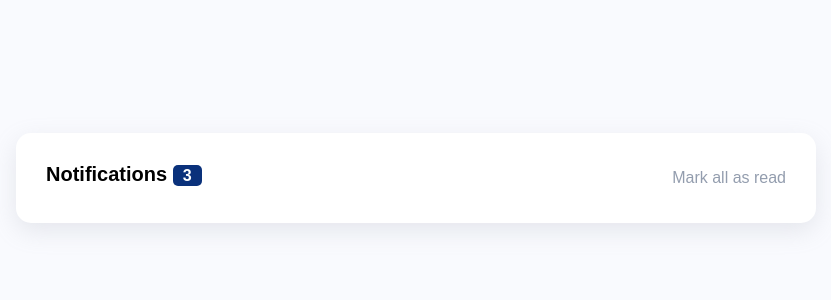
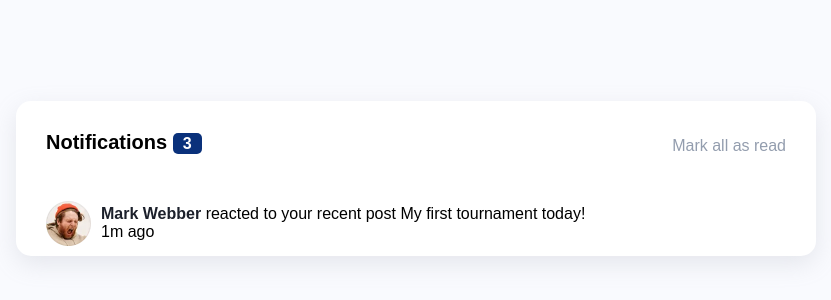
Before and after one commit to kuba-bednarczyk/notifications-page-react, a React (Vite) app: page / in a window 1280 px wide. Shown: the part 222-522 px from the top of the page, without its empty margins (224-1055 px from the left). Built offline with nearby package versions, Linux system fonts and the light colour scheme.

Commit message:
started doing notifications component and add data.js file to provide Notifications data

```diff
--- a/src/App.jsx
+++ b/src/App.jsx
@@ -5,7 +5,10 @@ import theme from './theme';
 // styles
 import GlobalStyles from './GlobalStyles.style';
 import { Container } from './components/Container.style';
+
+// components
 import Header from './components/Header/Header';
+import Notification from './components/Notification/Notification';
 
 function App() {
   return (
@@ -15,6 +18,7 @@ function App() {
 
         <Container>
           <Header />
+          <Notification />
         </Container>
       </>
     </ThemeProvider>
--- a/src/components/Header/Header.style.js
+++ b/src/components/Header/Header.style.js
@@ -30,6 +30,12 @@ export const StyledHeader = styled.header`
     border: none;
     cursor: pointer;
     font-size: 16px;
-    color: ${({theme: {colors}}) => colors.neutral.grayishBlue}
+    color: ${({theme: {colors}}) => colors.neutral.grayishBlue};
+    transition: .2s ease-in-out;
+  }
+
+  > button:hover {
+    color: ${({theme: {colors}}) => colors.primary.blue};
+    transition: .2s ease-in-out;
   }
 `;
--- /dev/null
+++ b/src/components/Notification/Notification.jsx
@@ -0,0 +1,21 @@
+import { ImgBox, InfoBox, StyledNotification } from "./Notification.style";
+
+const Notification = () => {
+    return (
+        <StyledNotification>
+            <ImgBox>
+                <img src="./src/assets/images/avatar-mark-webber.webp" alt="profile_picture" />
+            </ImgBox>
+            <InfoBox>
+                <h3>
+                    <strong>Mark Webber </strong>
+                    reacted to your recent post
+                    <span> My first tournament today!</span>
+                </h3>
+                <p>1m ago</p>
+            </InfoBox>
+        </StyledNotification>
+    );
+}
+
+export default Notification;
--- /dev/null
+++ b/src/components/Notification/Notification.style.js
@@ -0,0 +1,33 @@
+import styled from 'styled-components';
+
+export const StyledNotification = styled.div`
+  /* border: 2px solid black; */
+  padding: 10px 0;
+  display: flex;
+`;
+
+export const ImgBox = styled.div`
+  /* background-color: red; */
+  height: 45px;
+
+  > img {
+    width: 45px;
+    height: 45px;
+  }
+`;
+
+export const InfoBox = styled.div`
+  display: flex;
+  flex-direction: column;
+  justify-content: center;
+  padding-left: 10px;
+  /* background-color: aquamarine; */
+  h3 {
+    font-size: 16px;
+    font-weight: ${({ theme }) => theme.fontWeight.medium};
+  }
+
+  h3 > strong {
+    color: ${({ theme: { colors } }) => colors.neutral.darkBlue};
+  }
+`;
```
Also changed, not shown: src/data.js (added, +87 -0 lines).
